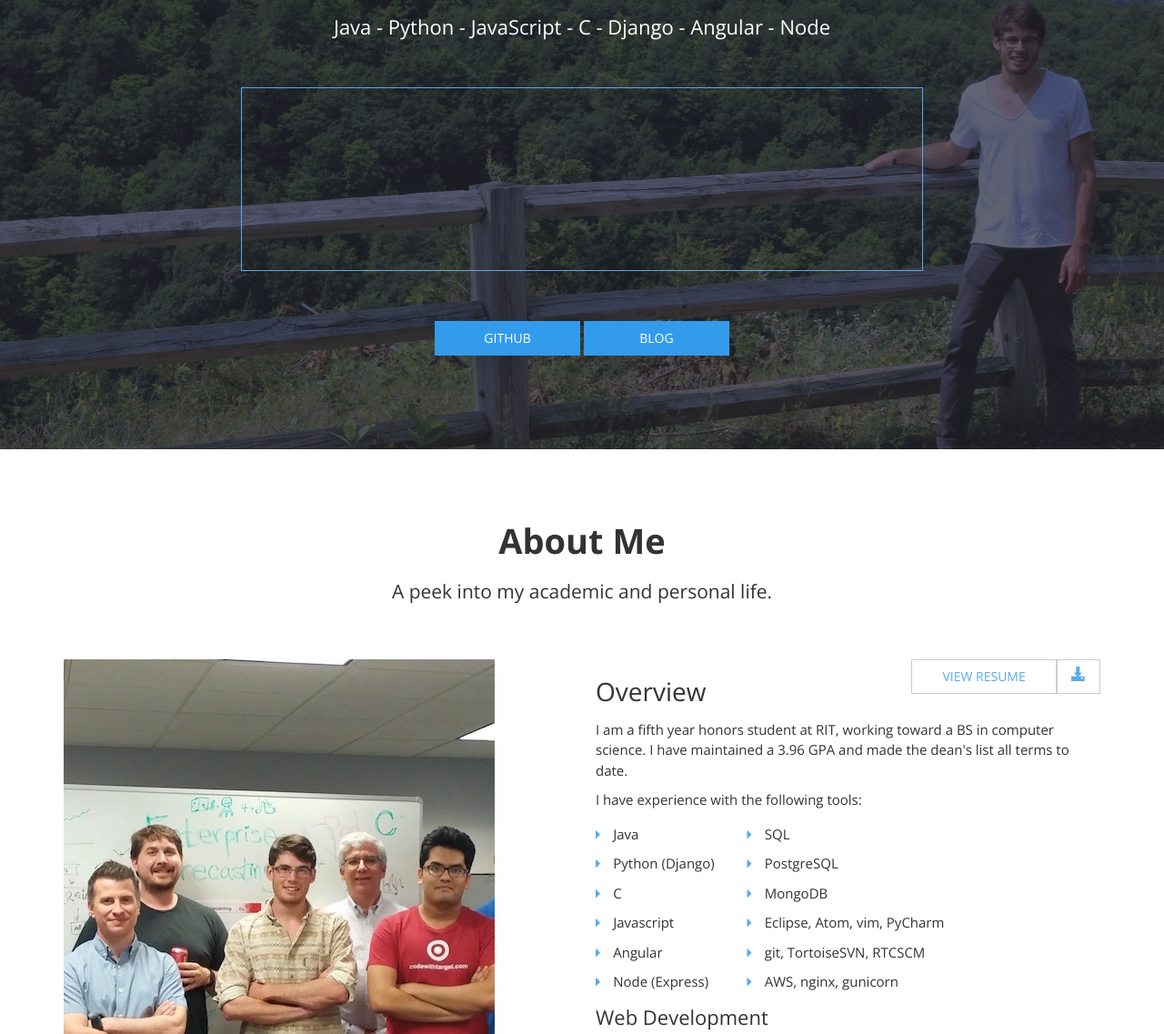
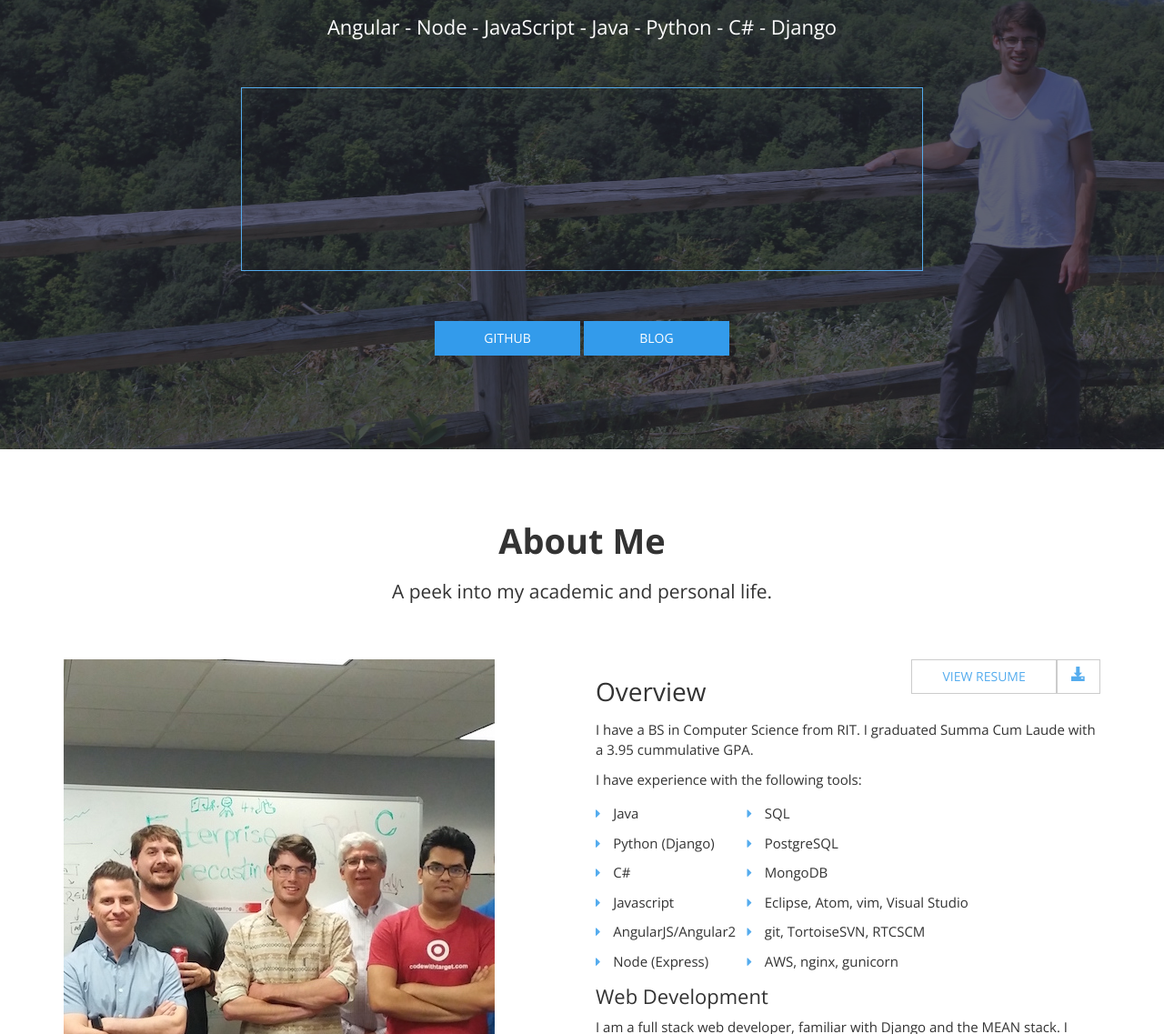
Before and after one commit to malerba118/malerba118.github.io, a plain HTML site: page index.html in a window 1280 px wide. Shown: the part 356-1493 px from the top of the page at 91% size. Drawn offline with nearby package versions, Linux system fonts and the light colour scheme; files whose address does not match are found by name.

Commit message:
more updates

```diff
--- a/files/code.js
+++ b/files/code.js
@@ -1,6 +1,6 @@
 var query = {
 type: 'Software Engineer',
-gpa: { $gte: 3.96 },
+gpa: { $gte: 3.95 },
 qualities: ['Creative', 'Persistent', 'Reliable']
 };
 
--- a/index.html
+++ b/index.html
@@ -139,7 +139,7 @@
 							<h1 class="text-center">Austin Malerba</h1>
                             <h2 class="text-center">Software Engineer</h2>
                             <hr style="height:1px; border:none; color:#339BEB; background-color:#339BEB;">
-                            <h3 class="text-center">Java - Python - JavaScript - C - Django - Angular - Node</h3>
+                            <h3 class="text-center">Angular - Node - JavaScript - Java - Python - C# - Django</h3>
                             <br>
                             <br>
 
@@ -188,15 +188,15 @@
                                     </a>
                                 </div>
                                 <h2>Overview </h2>
-								<p>I am a fifth year honors student at RIT, working toward a BS in computer science. I have maintained a 3.96 GPA and made the dean's list all terms to date.</p>
+								<p>I have a BS in Computer Science from RIT. I graduated Summa Cum Laude with a 3.95 cummulative GPA.</p>
                                 <p>I have experience with the following tools:</p>
                                 <span>
                                 <ul style="width:30%; float:left;" class="list-unstyled">
 									<li><i class="fa fa-caret-right pr-10 text-colored"></i> Java</li>
 									<li><i class="fa fa-caret-right pr-10 text-colored"></i> Python (Django)</li>
-									<li><i class="fa fa-caret-right pr-10 text-colored"></i> C</li>
+									<li><i class="fa fa-caret-right pr-10 text-colored"></i> C#</li>
 									<li><i class="fa fa-caret-right pr-10 text-colored"></i> Javascript</li>
-                                    <li><i class="fa fa-caret-right pr-10 text-colored"></i> Angular</li>
+                                    <li><i class="fa fa-caret-right pr-10 text-colored"></i> AngularJS/Angular2</li>
                                     <li><i class="fa fa-caret-right pr-10 text-colored"></i> Node (Express)</li>
 
 
@@ -206,7 +206,7 @@
                                     <li><i class="fa fa-caret-right pr-10 text-colored"></i> SQL</li>
                                     <li><i class="fa fa-caret-right pr-10 text-colored"></i> PostgreSQL</li>
                                     <li><i class="fa fa-caret-right pr-10 text-colored"></i> MongoDB</li>
-                                    <li><i class="fa fa-caret-right pr-10 text-colored"></i> Eclipse, Atom, vim, PyCharm</li>
+                                    <li><i class="fa fa-caret-right pr-10 text-colored"></i> Eclipse, Atom, vim, Visual Studio</li>
                                     <li><i class="fa fa-caret-right pr-10 text-colored"></i> git, TortoiseSVN, RTCSCM</li>
                                     <li><i class="fa fa-caret-right pr-10 text-colored"></i> AWS, nginx, gunicorn</li>
                                 </ul>
@@ -872,7 +872,7 @@ Also note I implemented the heap from scratch.</p>
 
                                 <br>
 								<ul class="list-icons">
-									<li><i class="fa fa-map-marker pr-10"></i> 15 Colony Manor Dr. Rochester, NY, 14623</li>
+									<li><i class="fa fa-map-marker pr-10"></i> Minneapolis, MN, 55414</li>
 									<li><i class="fa fa-phone pr-10"></i> 518-243-9134</li>
 									<li><i class="fa fa-envelope-o pr-10"></i> austin.malerba (at) gmail (dot) com</li>
                                     <li><i class="fa fa-linkedin pr-10"></i> <a role="button" target="_blank" class="btn btn-default" href="https://www.linkedin.com/pub/austin-malerba/75/8a7/ab0">LinkedIn</a></li>
```
